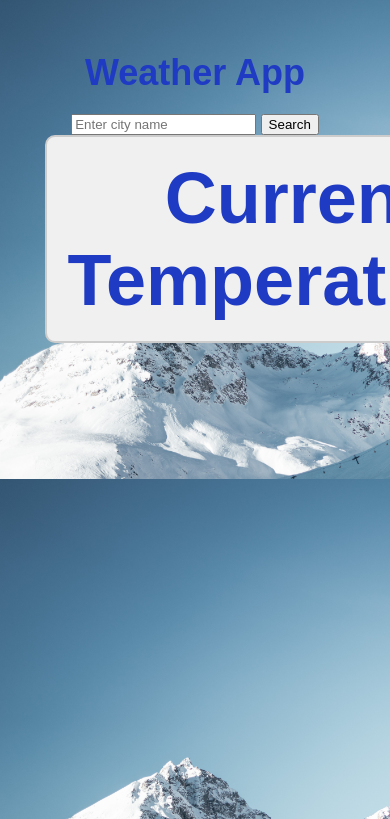
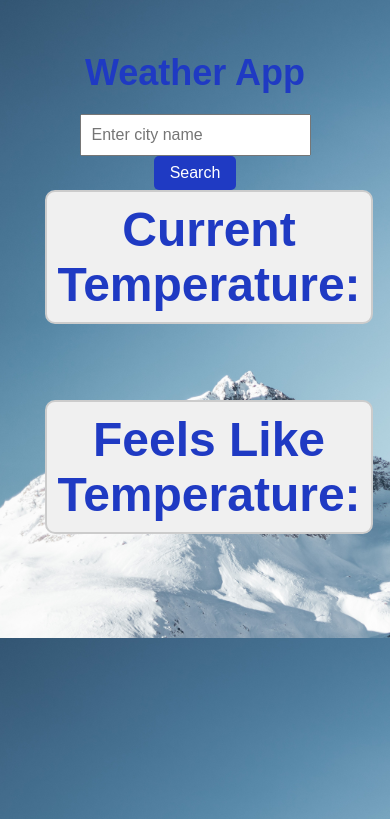
Before and after one commit to Mohamed-Arif/Weather-App, a Flask app: page / in a window 390 px wide; the page is wider, and only the part inside the window is pictured. Shown: the top 819 px of that part. Run offline with Flask 3, Linux system fonts and the light colour scheme.

Commit message:
Added 'feels like temp'

```diff
--- a/app.py
+++ b/app.py
@@ -1,5 +1,5 @@
 import requests
-from flask import Flask, render_template, request
+from flask import Flask, render_template, request, jsonify
 
 app = Flask(__name__)
 
@@ -15,7 +15,11 @@ def index():
             response = requests.get(weather_url)
             data = response.json()
             current_temperature = data['main']['temp']
-            return str(current_temperature)
+            feels_like_temperature = data['main']['feels_like']
+            return jsonify({
+                'currentTemperature': current_temperature,
+                'feelsLikeTemperature': feels_like_temperature
+            })
         except KeyError:
             return 'Invalid city name or weather data not available'
         except requests.exceptions.RequestException as e:
--- a/static/style.css
+++ b/static/style.css
@@ -32,6 +32,56 @@ h2 {
 }
 
 /* Additional styling for the temperature display */
-#currentTemperature {
+#currentTemperature,
+#feelsLikeTemperature {
     font-size: 48px;
+    margin-top: 10px;
 }
+
+/* Style the form and input elements */
+#cityForm {
+    margin-top: 20px;
+}
+
+#cityInput {
+    padding: 10px;
+    font-size: 18px;
+}
+
+button[type="submit"] {
+    padding: 10px 20px;
+    font-size: 18px;
+    background-color: #1f3ac3;
+    color: #fff;
+    border: none;
+    border-radius: 5px;
+    cursor: pointer;
+    transition: background-color 0.3s ease;
+}
+
+button[type="submit"]:hover {
+    background-color: #0c237d;
+}
+
+/* Media queries for responsive design */
+@media (max-width: 600px) {
+    h2 {
+        font-size: 48px;
+        padding: 10px;
+    }
+
+    #currentTemperature,
+    #feelsLikeTemperature {
+        font-size: 36px;
+        margin-top: 5px;
+    }
+
+    #cityInput {
+        font-size: 16px;
+    }
+
+    button[type="submit"] {
+        padding: 8px 16px;
+        font-size: 16px;
+    }
+}
--- a/templates/index.html
+++ b/templates/index.html
@@ -15,6 +15,8 @@
         <div id="weatherInfo">
             <h2>Current Temperature:</h2>
             <p id="currentTemperature"></p>
+            <h2>Feels Like Temperature:</h2>
+            <p id="feelsLikeTemperature"></p>
         </div>
     </div>
 
@@ -23,6 +25,7 @@
         const cityForm = document.getElementById('cityForm');
         const cityInput = document.getElementById('cityInput');
         const currentTemperature = document.getElementById('currentTemperature');
+        const feelsLikeTemperature = document.getElementById('feelsLikeTemperature');
 
         cityForm.addEventListener('submit', (e) => {
             e.preventDefault(); // Prevent default form submission behavior
@@ -35,10 +38,11 @@
                 },
                 body: `cityInput=${cityInput.value}`,
             })
-                .then((response) => response.text())
+                .then((response) => response.json())
                 .then((data) => {
-                    // Update the current temperature on the page
-                    currentTemperature.textContent = `${data}°C`;
+                    // Update the current temperature and feels like temperature on the page
+                    currentTemperature.textContent = `${data.currentTemperature}°C`;
+                    feelsLikeTemperature.textContent = `${data.feelsLikeTemperature}°C`;
                 })
                 .catch((error) => {
                     console.error('Error:', error);
```
